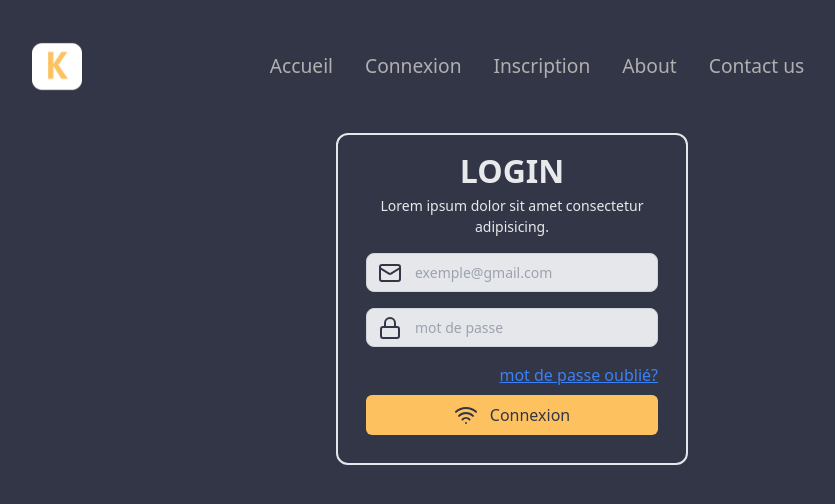
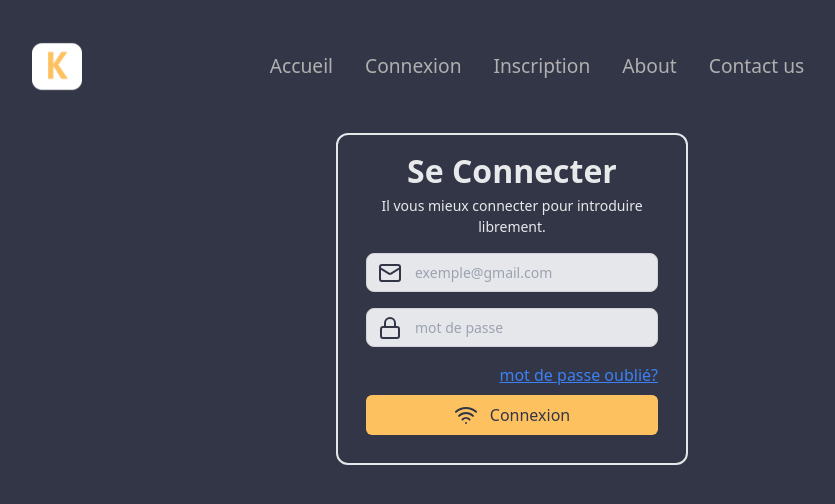
Before and after one commit to SCPR-Groupe/leFront, a React (Vite) app: page / in a window 1280 px wide. Shown: the top 504 px of the page, without its empty margins (128-963 px from the left). Built offline with nearby package versions, Linux system fonts and the light colour scheme.

Commit message:
Changement du texte dans la page Login

```diff
--- a/src/page/Page_ACCES_PUBLIC/Contact.jsx
+++ b/src/page/Page_ACCES_PUBLIC/Contact.jsx
@@ -7,7 +7,6 @@ const Contact = () => {
         functionFade('.test', 2000)
 
         functionFade('.test2', 4000)
-
 
     }, [])
     return (
--- a/src/page/Page_ACCES_PUBLIC/login.jsx
+++ b/src/page/Page_ACCES_PUBLIC/login.jsx
@@ -9,9 +9,9 @@ const Login = () => {
   return (
     <div className="px-[10em] py-8 flex items-center justify-center mt-2">
       <div className="text-center text-blanc py-3 border-[2px] rounded-xl px-7 w-[22rem] login hidden">
-        <p className="text-[2em] font-bold">LOGIN</p>
+        <p className="text-[2em] font-bold">Se Connecter</p>
         <p className="text-[14px] ">
-          Lorem ipsum dolor sit amet consectetur adipisicing.
+          Il vous mieux connecter pour introduire librement.
         </p>
 
         <form className="my-4">
```
